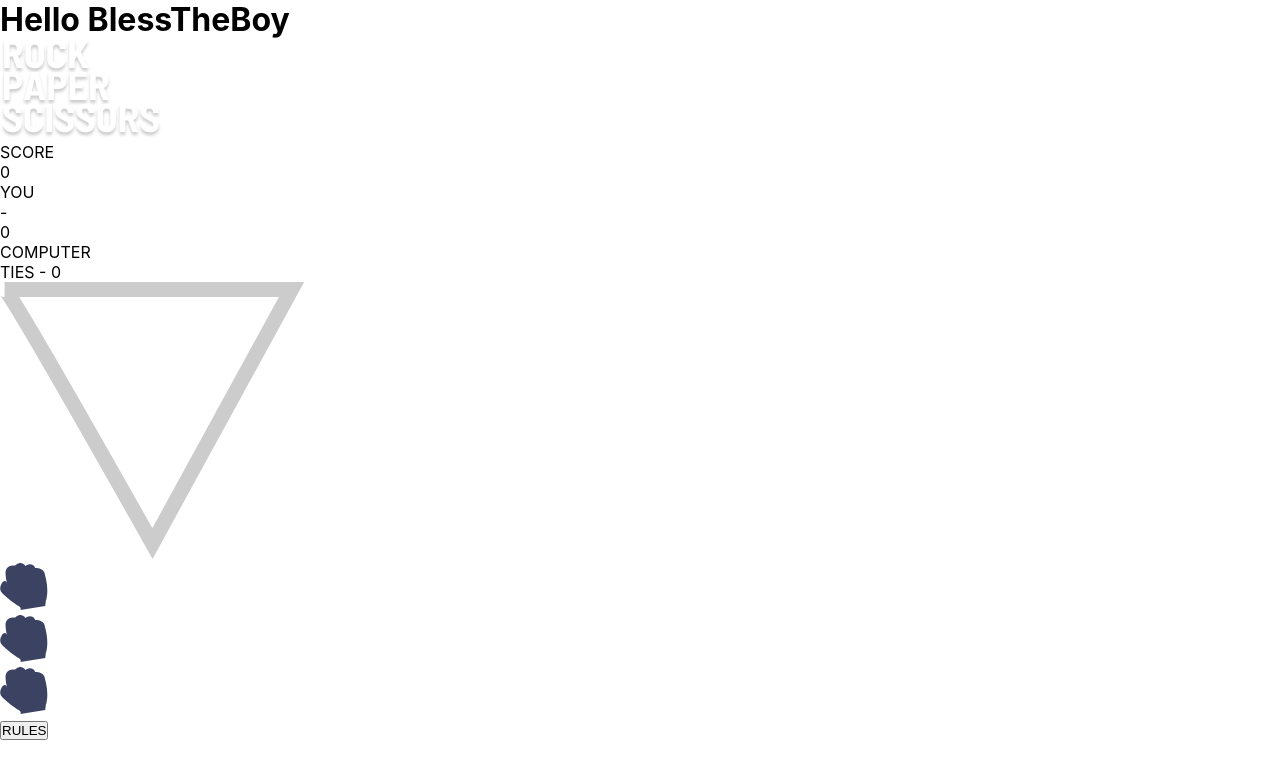
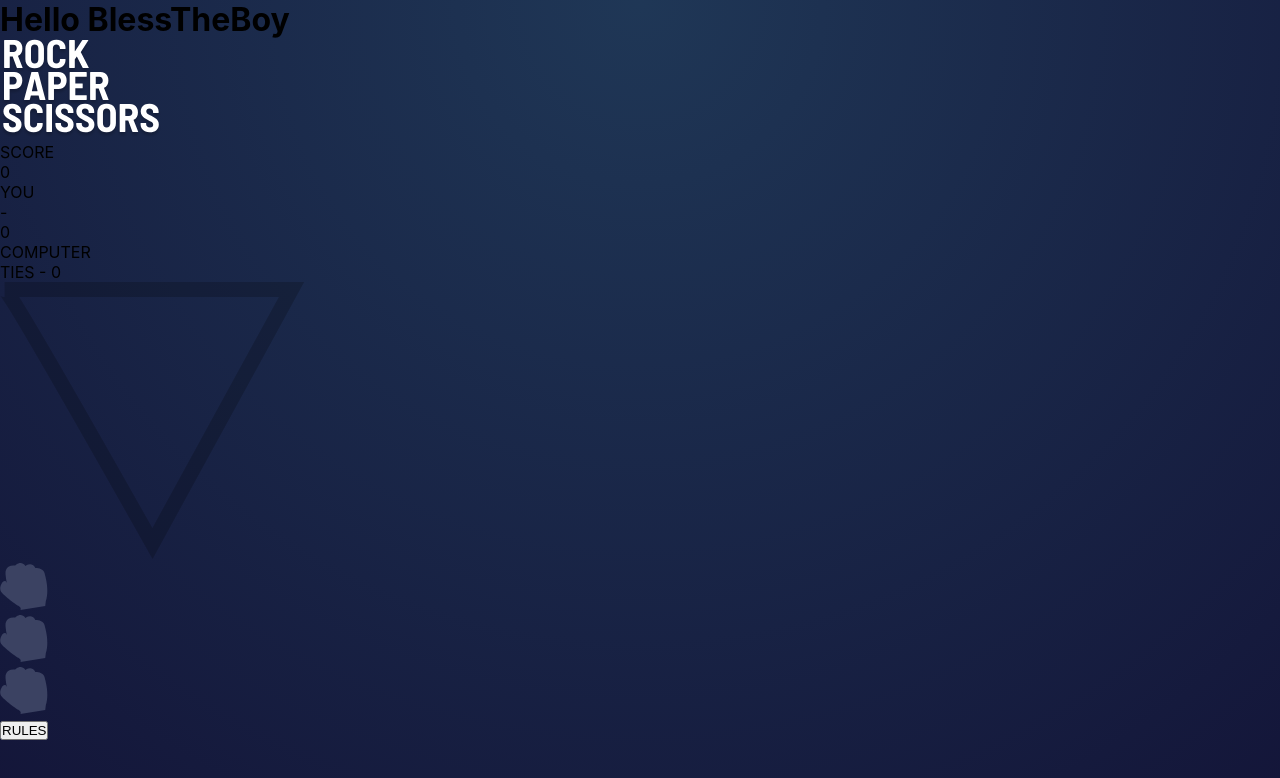
Before and after one commit to BlessTheBoy/rock-paper-scissors, a React (Create React App) app: page / in a window 1280 px wide. Shown: the top 778 px of the page. Built offline with nearby package versions, Linux system fonts and the light colour scheme.

Commit message:
started scss styling

```diff
--- a/package.json
+++ b/package.json
@@ -6,6 +6,7 @@
     "@testing-library/jest-dom": "^5.11.6",
     "@testing-library/react": "^11.2.2",
     "@testing-library/user-event": "^12.6.0",
+    "node-sass": "^4.14.1",
     "react": "^17.0.1",
     "react-dom": "^17.0.1",
     "react-scripts": "4.0.1",
--- a/public/index.html
+++ b/public/index.html
@@ -20,6 +20,11 @@
       user's mobile device or desktop. See https://developers.google.com/web/fundamentals/web-app-manifest/
     -->
     <link rel="manifest" href="%PUBLIC_URL%/manifest.json" />
+    <link rel="preconnect" href="https://fonts.gstatic.com" />
+    <link
+      href="https://fonts.googleapis.com/css2?family=Barlow+Semi+Condensed:wght@600;700&display=swap"
+      rel="stylesheet"
+    />
     <!--
       Notice the use of %PUBLIC_URL% in the tags above.
       It will be replaced with the URL of the `public` folder during the build.
--- a/src/App.js
+++ b/src/App.js
@@ -2,6 +2,7 @@ import "./App.css";
 import Rules from "./Rules";
 import SelectionBoard from "./SelectionBoard";
 import TopBoard from "./TopBoard";
+import "./scss/App.scss";
 
 function App() {
   return (
--- /dev/null
+++ b/src/scss/App.scss
@@ -0,0 +1,12 @@
+@import "variable";
+
+.app {
+  height: 100vh;
+  width: 100vw;
+  overflow: hidden;
+  background-image: radial-gradient(
+    circle at top,
+    hsl(214, 47%, 23%),
+    hsl(237, 49%, 15%)
+  );
+}
--- /dev/null
+++ b/src/scss/_variable.scss
@@ -0,0 +1,14 @@
+// ### Primary
+$ScissorsGradient: hsl(39, 89%, 49%) to hsl(40, 84%, 53%);
+$PaperGradient: hsl(230, 89%, 62%) to hsl(230, 89%, 65%);
+$RockGradient: hsl(349, 71%, 52%) to hsl(349, 70%, 56%);
+$LizardGradient: hsl(261, 73%, 60%) to hsl(261, 72%, 63%);
+$Cyan: hsl(189, 59%, 53%) to hsl(189, 58%, 57%);
+
+// ### Neutral
+$DarkText: hsl(229, 25%, 31%);
+$ScoreText: hsl(229, 64%, 46%);
+$HeaderOutline: hsl(217, 16%, 45%);
+
+// ### Background
+$RadialGradient: hsl(214, 47%, 23%) to hsl(237, 49%, 15%);
```
Also changed, not shown: 2 other files (tests, documents, lock files or other folders).
